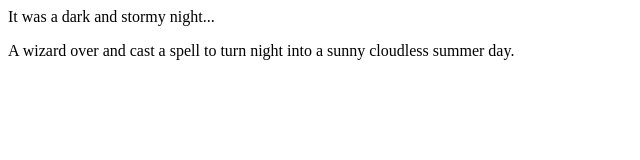
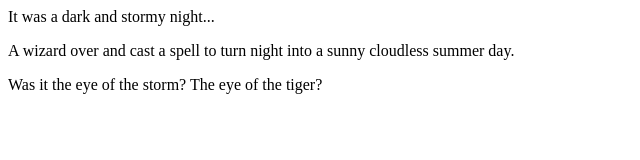
Before and after one commit to sudokarst/fireside-story, a plain HTML site: page index.html in a window 1280 px wide. Shown: the whole page, without its empty margins (0-640 px from the left). Drawn offline with Linux system fonts and the light colour scheme.

Commit message:
added a third line to the story

```diff
--- a/index.html
+++ b/index.html
@@ -2,5 +2,6 @@
  <body>
   <p>It was a dark and stormy night...</p>
   <p>A wizard over and cast a spell to turn night into a sunny cloudless summer day.</p>
+  <p>Was it the eye of the storm? The eye of the tiger?</p>
  </body>
 </html>
```
